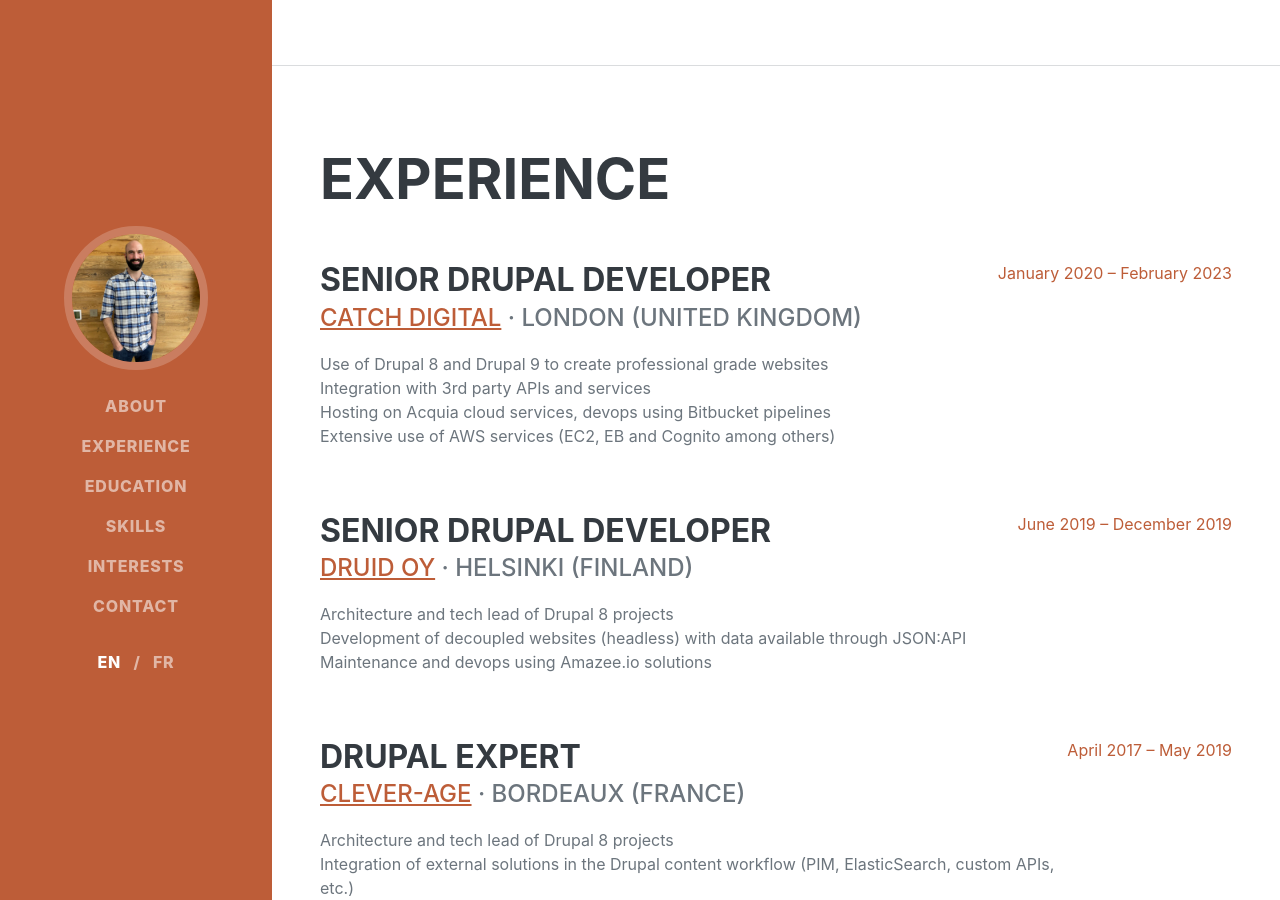
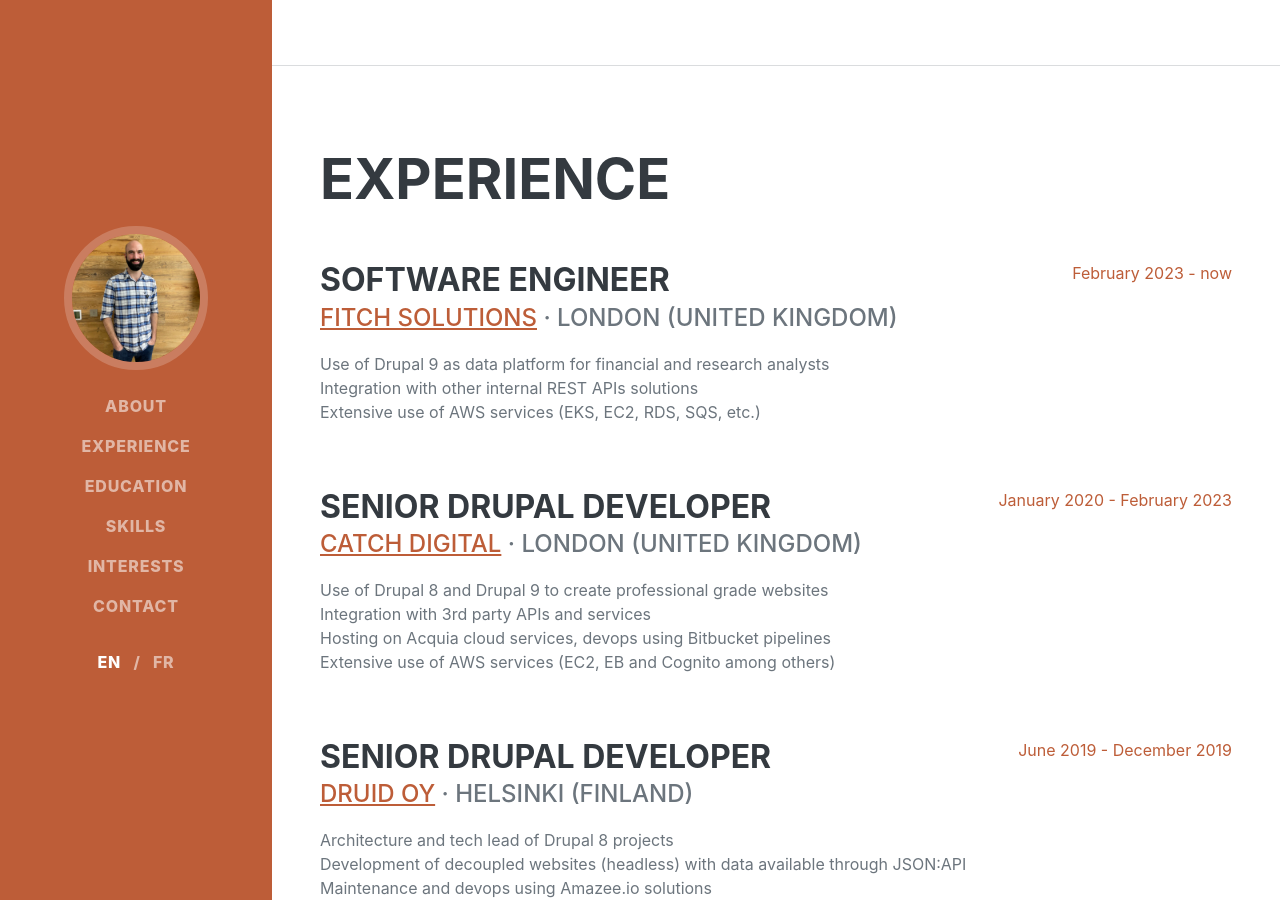
Before and after one commit to villette/villette.github.io, a Jekyll site: the page built from en/index.html, in a window 1280 px wide and 900 px high, scrolled down 835 px. Built offline with Jekyll 4.4.1, drawn with Linux system fonts in a browser that asks for light colours; nearby versions of some CDN libraries; some web fonts are replaced; some of the changed text lies outside the part shown.

Commit message:
Update experience and skills

```diff
--- a/_data/translations/en.yml
+++ b/_data/translations/en.yml
@@ -21,6 +21,16 @@
 experience:
   title: Experience
   work:
+    - title: Software Engineer
+      company:
+        name: Fitch Solutions
+        website: https://www.fitchsolutions.com/
+      location: London (UNITED KINGDOM)
+      tasks:
+        - Use of Drupal 9 as data platform for financial and research analysts
+        - Integration with other internal REST APIs solutions
+        - Extensive use of AWS services (EKS, EC2, RDS, SQS, etc.)
+      dates: February 2023 - now
     - title: Senior Drupal Developer
       company:
         name: Catch Digital
@@ -31,7 +41,7 @@
         - Integration with 3rd party APIs and services
         - Hosting on Acquia cloud services, devops using Bitbucket pipelines
         - Extensive use of AWS services (EC2, EB and Cognito among others)
-      dates: January 2020 – February 2023
+      dates: January 2020 - February 2023
     - title: Senior Drupal Developer
       company:
         name: Druid Oy
@@ -41,7 +51,7 @@
         - Architecture and tech lead of Drupal 8 projects
         - Development of decoupled websites (headless) with data available through JSON:API
         - Maintenance and devops using Amazee.io solutions
-      dates: June 2019 – December 2019
+      dates: June 2019 - December 2019
     - title: Drupal Expert
       company:
         name: Clever-Age
@@ -51,7 +61,7 @@
         - Architecture and tech lead of Drupal 8 projects
         - Integration of external solutions in the Drupal content workflow (PIM, ElasticSearch, custom APIs, etc.)
         - Development of advanced custom modules for the specific needs of clients
-      dates: April 2017 – May 2019
+      dates: April 2017 - May 2019
     - title: Drupal Developer
       company:
         name: Floe Design + Technologies
@@ -60,7 +70,7 @@
       tasks:
         - Websites development and maintenance
         - Use of frameworks and CMS like Drupal 7 and Symfony 2
-      dates: March 2011 – December 2015
+      dates: March 2011 - December 2015
 
 education:
   title: Education
@@ -89,7 +99,7 @@
       items:
         - label: "Web programming languages: HTML / xHTML, PHP 8, JavaScript, CSS"
           icon: fas fa-code
-        - label: "CMS / Frameworks PHP: Drupal 9/8, Symfony 5/4"
+        - label: "CMS / Frameworks PHP: Drupal 7-10, Symfony 6"
           icon: fab fa-php
         - label: "JavaScript: jQuery, NodeJS"
           icon: fab fa-js-square
--- a/_data/translations/fr.yml
+++ b/_data/translations/fr.yml
@@ -21,6 +21,16 @@
 experience:
   title: Expérience professionnelle
   work:
+    - title: Ingénieur Logiciel
+      company:
+        name: Fitch Solutions
+        website: https://www.fitchsolutions.com/
+      location: Londres (ROYAUME UNI)
+      tasks:
+        - Utilisation de Drupal 9 comme plateforme de données pour les analystes financiers
+        - Intégration avec multiples API REST internes
+        - Utilisation avancée des services AWS (EKS, EC2, RDS, SQS, etc.)
+      dates: février 2023 - maintenant
     - title: Développeur Drupal senior
       company:
         name: Catch Digital
@@ -31,7 +41,7 @@
         - Intégration avec de nombreux services et API externes
         - Hébergement sur Acquia cloud services, usage de Bitbucket pipelines pour le devops
         - Utilisation avancée des services AWS (EC2, EB and Cognito entre autres)
-      dates: janvier 2020 – février 2023
+      dates: janvier 2020 - février 2023
     - title: Développeur Drupal senior
       company:
         name: Druid Oy
@@ -41,7 +51,7 @@
         - Architecture et lead technique de projets Drupal 8
         - Développement de sites découplés (headless) et exposition des données avec JSON:API
         - Maintenance et devops avec les solutions d'Amazee.io
-      dates: juin 2019 – décembre 2019
+      dates: juin 2019 - décembre 2019
     - title: Expert Drupal
       company:
         name: Clever-Age
@@ -51,7 +61,7 @@
         - Architecture et lead technique de projets Drupal 8
         - Intégration de solutions externes dans le workflow de contenus Drupal (PIM, ElasticSearch, API custom, etc.)
         - Développement de modules custom avancés pour des besoins clients
-      dates: avril 2017 – mai 2019
+      dates: avril 2017 - mai 2019
     - title: Développeur Drupal
       company:
         name: Floe Design + Technologies
@@ -60,7 +70,7 @@
       tasks:
         - Développement et maintenance de sites internet
         - Utilisation des frameworks Drupal 7 et Symfony 2
-      dates: mars 2011 – décembre 2015
+      dates: mars 2011 - décembre 2015
 
 education:
   title: Formations
@@ -89,7 +99,7 @@
       items:
         - label: "Langages web : HTML / xHTML, PHP 8, JavaScript, CSS"
           icon: fas fa-code
-        - label: "CMS / Frameworks PHP : Drupal 9/8, Symfony 5/4"
+        - label: "CMS / Frameworks PHP : Drupal 7-10, Symfony 6"
           icon: fab fa-php
         - label: "JavaScript : jQuery, NodeJS"
           icon: fab fa-js-square
```
Also changed, not shown: Gemfile.lock, 2 other files.
